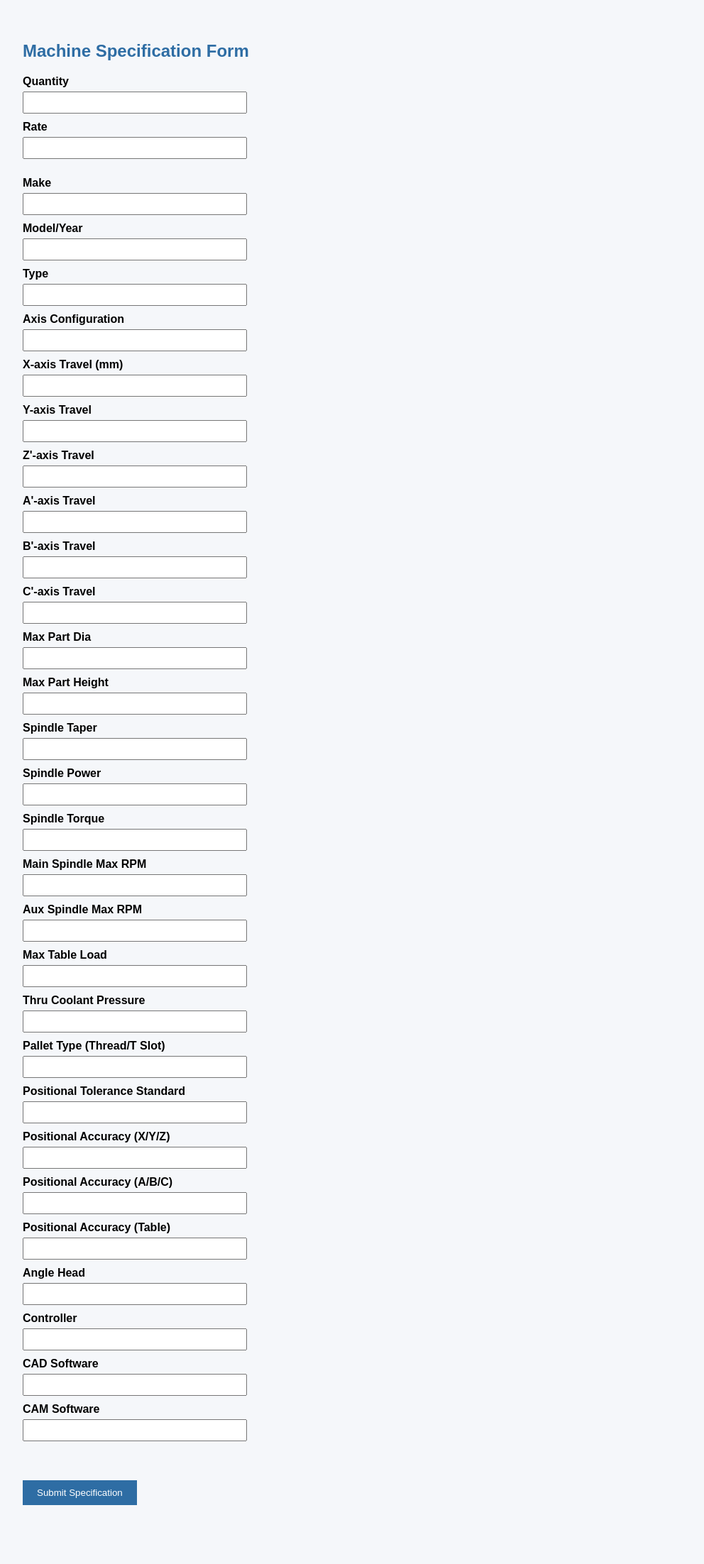
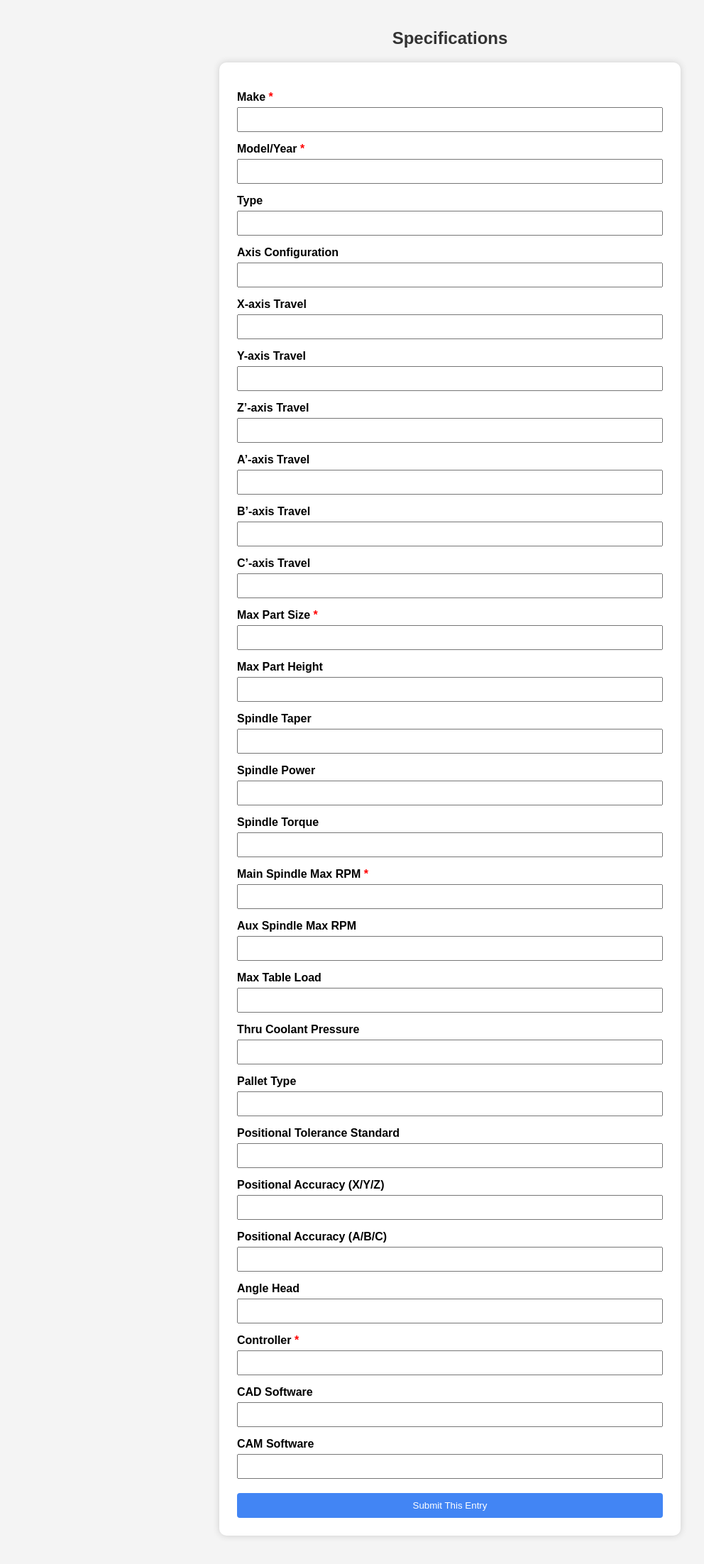
Before and after one commit to Monishahee/machine_forms, a Flask app: template templates/specs_form.html in a window 1280 px wide. Shown: the whole page at 71% size, without its empty margins (6-998 px from the left). Before the commit the page ends 2121 px from the top, so only its background shows below. Run offline with Flask 3, Linux system fonts and the light colour scheme; the template is opened without the code that fills it, so the values that code supplies are empty.

Commit message:
Initial commit

```diff
--- a/app.py
+++ b/app.py
@@ -1,112 +1,93 @@
 from flask import Flask, render_template, request, redirect, session
+import os
 import pandas as pd
-import os
+from datetime import datetime
 
 app = Flask(__name__)
-app.secret_key = 'macreqsecret'
+app.secret_key = 'your_secret_key'
 
-DATA_FILE = 'data/responses.xlsx'
+# Paths
+DATA_FOLDER = 'data'
+EXCEL_PATH = os.path.join(DATA_FOLDER, 'responses.xlsx')
+os.makedirs(DATA_FOLDER, exist_ok=True)
 
-if not os.path.exists('data'):
-    os.makedirs('data')
+# Machine & size options
+MACHINES = [
+    'Vertical Turning Turret', 'Vertical Turning Ram', 'Turning Lathe', 'Turning CNC',
+    'Conventional Milling', '3 Axis Vertical Machining Center', '3 Axis Horizontal Machining Center',
+    '4 Axis Vertical Machining Center', '4 Axis Horizontal Machining Center', '4 Axis Turn Mill',
+    '5 axis Milling', '5 Axis Mill Turn', '5 Axis Turn Mill',
+    'Surface Grinding', 'Cylindrical Grinding',
+    'Spark Erosion Drill', 'Spark Electrical Discharge Machining', 'Wire Electrical Discharge Machining'
+]
+SIZES = ['S1[Part Size (<=200)]', 'S2[Part Size (<=500)]', 'M1[Part Size (<=800)]', 'M2[Part Size (<=1000)]', 'L1[Part Size (<=1200)]', 'L2[Part Size (<=1500)]' , 'SP[Part Size (>1500)]' ]
+
+def is_special(machine):
+    return machine in [
+        'Spark Erosion Drill',
+        'Spark Electrical Discharge Machining',
+        'Wire Electrical Discharge Machining'
+    ]
 
 @app.route('/')
 def index():
-    machine_list = [
-        "Vertical Turning Turret", "Vertical Turning Ram", "Turning Lathe", "Turning CNC",
-        "Conventional Milling", "3 Axis Vertical Machining Center", "3 Axis Horizontal Machining Center",
-        "4 Axis Vertical Machining Center", "4 Axis Horizontal Machining Center", "4 Axis Turn Mill",
-        "5 axis Milling", "5 Axis Mill Turn", "5 Axis Turn Mill", "Surface Grinding", "Cylindrical Grinding",
-        "Spark Erosion Drill", "Spark Electrical Discharge Machining", "Wire Electrical Discharge Machining"
-    ]
-    return render_template("index.html", machine_list=machine_list)
+    return render_template('index.html')
 
-@app.route('/add_machine', methods=['POST'])
-def add_machine():
-    if not session.get('customer_details_filled'):
-        session['company'] = request.form['company']
-        session['vendor'] = request.form['vendor']
-        session['address'] = request.form['address']
-        session['customer_details_filled'] = True
+@app.route('/submit_customer', methods=['POST'])
+def submit_customer():
+    session['customer'] = {
+        'Company Name': request.form['company'],
+        'Vendor Name': request.form['vendor'],
+        'Address': request.form['address']
+    }
+    session['entries'] = []
+    return redirect('/machine_form')
 
-    machine_name = request.form['machine_name']
-    machine_size = request.form['machine_size']
-    session['current_machine'] = machine_name
-    session['current_size'] = machine_size
+@app.route('/machine_form')
+def machine_form():
+    return render_template('machine_form.html', machines=MACHINES, sizes=SIZES)
 
-    return render_template("specs_form.html", machine_name=machine_name, machine_size=machine_size)
+@app.route('/submit_machine', methods=['POST'])
+def submit_machine():
+    session['current'] = {
+        'Machine': request.form['machine'],
+        'Size': request.form['size'],
+        'Rate': request.form['rate'],
+        'Quantity': request.form['quantity']
+    }
+    return redirect('/specs_form')
 
-@app.route('/submit_specs', methods=['POST'])
-def submit_specs():
-    entry = {
-        "Company": session['company'],
-        "Vendor": session['vendor'],
-        "Address": session['address'],
-        "Machine Name": session['current_machine'],
-        "Machine Size": session['current_size'],
-        "Quantity": request.form.get("quantity"),
-        "Rate": request.form.get("rate"),
-        "Make": request.form.get("make"),
-        "Model/Year": request.form.get("model_year"),
-        "Type": request.form.get("type"),
-        "Axis Config": request.form.get("axis_config"),
-        "X Travel": request.form.get("x_travel"),
-        "Y Travel": request.form.get("y_travel"),
-        "Z Travel": request.form.get("z_travel"),
-        "A Travel": request.form.get("a_travel"),
-        "B Travel": request.form.get("b_travel"),
-        "C Travel": request.form.get("c_travel"),
-        "Max Part Dia": request.form.get("max_part_dia"),
-        "Max Part Height": request.form.get("max_part_height"),
-        "Spindle Taper": request.form.get("spindle_taper"),
-        "Spindle Power": request.form.get("spindle_power"),
-        "Spindle Torque": request.form.get("spindle_torque"),
-        "Main Spindle RPM": request.form.get("main_spindle_rpm"),
-        "Aux Spindle RPM": request.form.get("aux_spindle_rpm"),
-        "Max Table Load": request.form.get("max_table_load"),
-        "Coolant Pressure": request.form.get("coolant_pressure"),
-        "Pallet Type": request.form.get("pallet_type"),
-        "Tolerance Standard": request.form.get("tolerance_standard"),
-        "Accuracy XYZ": request.form.get("accuracy_xyz"),
-        "Accuracy ABC": request.form.get("accuracy_abc"),
-        "Accuracy Table": request.form.get("accuracy_table"),
-        "Angle Head": request.form.get("angle_head"),
-        "Controller": request.form.get("controller"),
-        "CAD Software": request.form.get("cad_software"),
-        "CAM Software": request.form.get("cam_software"),
-    }
+@app.route('/specs_form')
+def specs_form():
+    machine = session.get('current', {}).get('Machine', '')
+    special = is_special(machine)
+    return render_template('specs_form.html', special=special)
 
-    # Add special specs only for 3 machines
-    if session['current_machine'] in ["Spark Erosion Drill", "Spark Electrical Discharge Machining", "Wire Electrical Discharge Machining"]:
-        entry.update({
-            "Wire Diameter": request.form.get("wire_diameter"),
-            "Taper Degree": request.form.get("taper_degree"),
-            "Max Cutting Thickness": request.form.get("max_cut_thickness"),
-            "Surface Finish (Ra)": request.form.get("surface_finish"),
-            "Electrode Diameter": request.form.get("electrode_diameter"),
-            "Spindle Stroke": request.form.get("spindle_stroke"),
-            "Table Size": request.form.get("table_size"),
-            "Sink Size": request.form.get("sink_size"),
-        })
+@app.route('/submit_specifications', methods=['POST'])
+def submit_specifications():
+    spec_data = request.form.to_dict()
+    entry = {}
+    entry.update(session.get('customer', {}))
+    entry.update(session.get('current', {}))
+    entry.update(spec_data)
+    entry['Timestamp'] = datetime.now().strftime("%Y-%m-%d %H:%M:%S")
 
-    if not session.get('entries'):
-        session['entries'] = []
+    entries = session.get('entries', [])
+    entries.append(entry)
+    session['entries'] = entries
 
-    session['entries'].append(entry)
-    session.modified = True
+    return render_template('entry_submitted.html')
 
-    return redirect('/')
-
-@app.route('/submit_all', methods=['POST'])
-def submit_all():
-    if session.get('entries'):
-        df = pd.DataFrame(session['entries'])
-        if os.path.exists(DATA_FILE):
-            df_existing = pd.read_excel(DATA_FILE)
-            df = pd.concat([df_existing, df], ignore_index=True)
-        df.to_excel(DATA_FILE, index=False)
-        session.clear()
-    return "<h2>✅ All machine entries submitted successfully and saved to Excel.</h2><a href='/'>Back to Home</a>"
+@app.route('/final_submit')
+def final_submit():
+    entries = session.get('entries', [])
+    df = pd.DataFrame(entries)
+    if os.path.exists(EXCEL_PATH):
+        existing = pd.read_excel(EXCEL_PATH)
+        df = pd.concat([existing, df], ignore_index=True)
+    df.to_excel(EXCEL_PATH, index=False)
+    session.clear()
+    return "✅ All entries successfully submitted and saved to Excel."
 
 if __name__ == '__main__':
     app.run(debug=True)
--- a/requirements.txt
+++ b/requirements.txt
@@ -1,3 +1,2 @@
 Flask
-pandas
 openpyxl
--- a/static/style.css
+++ b/static/style.css
@@ -1,38 +1,52 @@
 body {
     font-family: Arial, sans-serif;
-    padding: 30px;
-    background-color: #f5f7fa;
+    margin: 40px;
+    background-color: #f4f4f4;
+}
+
+form {
+    background-color: #fff;
+    padding: 25px;
+    border-radius: 10px;
+    width: 600px;
+    margin: auto;
+    box-shadow: 0 0 10px #ccc;
 }
 
 h2, h3 {
-    color: #2e6da4;
-}
-
-.form-section {
-    margin-bottom: 20px;
+    text-align: center;
+    color: #333;
 }
 
 label {
     display: block;
+    margin-top: 15px;
     font-weight: bold;
-    margin-top: 10px;
 }
 
 input, select {
-    padding: 6px;
-    width: 300px;
+    width: 100%;
+    padding: 8px;
     margin-top: 5px;
+    box-sizing: border-box;
 }
 
-button, .submit-btn {
+input[type="submit"], button {
     margin-top: 20px;
-    padding: 10px 20px;
-    background-color: #2e6da4;
+    width: 100%;
+    padding: 10px;
+    background-color: #4285F4;
     color: white;
     border: none;
+    border-radius: 4px;
     cursor: pointer;
 }
 
-button:hover, .submit-btn:hover {
-    background-color: #204d74;
+input[type="submit"]:hover, button:hover {
+    background-color: #3367D6;
 }
+
+.required::after {
+    content: " *";
+    color: red;
+}
--- a/templates/specs_form.html
+++ b/templates/specs_form.html
@@ -1,65 +1,18 @@
 <!DOCTYPE html>
 <html>
 <head>
-    <title>Machine Specifications</title>
+    <title>Specifications</title>
     <link rel="stylesheet" href="{{ url_for('static', filename='style.css') }}">
-    <style>
-        body {
-            font-family: Arial, sans-serif;
-            padding: 30px;
-        }
-        h2 {
-            color: #2e6da4;
-        }
-        .form-section {
-            margin-bottom: 25px;
-        }
-        .form-section label {
-            display: block;
-            margin-top: 10px;
-            font-weight: bold;
-        }
-        .hidden {
-            display: none;
-        }
-        input, select {
-            padding: 6px;
-            width: 300px;
-        }
-        .submit-btn {
-            margin-top: 30px;
-            padding: 10px 20px;
-            background-color: #2e6da4;
-            color: white;
-            border: none;
-            cursor: pointer;
-        }
-        .submit-btn:hover {
-            background-color: #204d74;
-        }
-    </style>
 </head>
 <body>
-    <h2>Machine Specification Form</h2>
+    <h2>Specifications</h2>
+    <form method="POST" action="/submit_specifications">
 
-    <form action="/submit_specs" method="post">
-        <input type="hidden" name="machine_name" value="{{ machine_name }}">
-        <input type="hidden" name="machine_size" value="{{ machine_size }}">
+        <label class="required">Make</label>
+        <input type="text" name="make" required>
 
-        <div class="form-section">
-            <label>Quantity</label>
-            <input type="number" name="quantity" required>
-
-            <label>Rate</label>
-            <input type="number" name="rate" required>
-        </div>
-
-        <div class="form-section">
-            <label>Make</label>
-            <input type="text" name="make">
-
-            <label>Model/Year</label>
-            <input type="text" name="model_year">
+        <label class="required">Model/Year</label>
+        <input type="text" name="model_year" required>
 
         <label>Type</label>
         <input type="text" name="type">
@@ -67,26 +20,26 @@
         <label>Axis Configuration</label>
         <input type="text" name="axis_config">
 
-            <label>X-axis Travel (mm)</label>
+        <label>X-axis Travel</label>
         <input type="text" name="x_travel">
 
         <label>Y-axis Travel</label>
         <input type="text" name="y_travel">
 
-            <label>Z'-axis Travel</label>
+        <label>Z’-axis Travel</label>
         <input type="text" name="z_travel">
 
-            <label>A'-axis Travel</label>
+        <label>A’-axis Travel</label>
         <input type="text" name="a_travel">
 
-            <label>B'-axis Travel</label>
+        <label>B’-axis Travel</label>
         <input type="text" name="b_travel">
 
-            <label>C'-axis Travel</label>
+        <label>C’-axis Travel</label>
         <input type="text" name="c_travel">
 
-            <label>Max Part Dia</label>
-            <input type="text" name="max_part_dia">
+        <label class="required">Max Part Size</label>
+        <input type="text" name="max_part_dia" required>
 
         <label>Max Part Height</label>
         <input type="text" name="max_part_height">
@@ -100,11 +53,11 @@
         <label>Spindle Torque</label>
         <input type="text" name="spindle_torque">
 
-            <label>Main Spindle Max RPM</label>
-            <input type="text" name="main_spindle_rpm">
+        <label class="required">Main Spindle Max RPM</label>
+        <input type="text" name="main_spindle_max_rpm" required>
 
         <label>Aux Spindle Max RPM</label>
-            <input type="text" name="aux_spindle_rpm">
+        <input type="text" name="aux_spindle_max_rpm">
 
         <label>Max Table Load</label>
         <input type="text" name="max_table_load">
@@ -112,11 +65,11 @@
         <label>Thru Coolant Pressure</label>
         <input type="text" name="coolant_pressure">
 
-            <label>Pallet Type (Thread/T Slot)</label>
+        <label>Pallet Type</label>
         <input type="text" name="pallet_type">
 
         <label>Positional Tolerance Standard</label>
-            <input type="text" name="tolerance_standard">
+        <input type="text" name="tolerance_std">
 
         <label>Positional Accuracy (X/Y/Z)</label>
         <input type="text" name="accuracy_xyz">
@@ -124,40 +77,34 @@
         <label>Positional Accuracy (A/B/C)</label>
         <input type="text" name="accuracy_abc">
 
-            <label>Positional Accuracy (Table)</label>
-            <input type="text" name="accuracy_table">
-
         <label>Angle Head</label>
         <input type="text" name="angle_head">
 
-            <label>Controller</label>
-            <input type="text" name="controller">
+        <label class="required">Controller</label>
+        <input type="text" name="controller" required>
 
         <label>CAD Software</label>
-            <input type="text" name="cad_software">
+        <input type="text" name="cad">
 
         <label>CAM Software</label>
-            <input type="text" name="cam_software">
-        </div>
+        <input type="text" name="cam">
 
-        <!-- Special Specs -->
-        <div class="form-section" id="special-specs" style="display: none;">
-            <h3>Special Specifications</h3>
-
+        {% if special %}
+        <h3>Special EDM Specs</h3>
         <label>Wire Diameter</label>
-            <input type="text" name="wire_diameter">
+        <input type="text" name="wire_dia">
 
         <label>Taper Degree</label>
-            <input type="text" name="taper_degree">
+        <input type="text" name="taper">
 
         <label>Max Cutting Thickness</label>
-            <input type="text" name="max_cut_thickness">
+        <input type="text" name="cutting_thick">
 
         <label>Surface Finish (Ra)</label>
-            <input type="text" name="surface_finish">
+        <input type="text" name="finish">
 
         <label>Electrode Diameter</label>
-            <input type="text" name="electrode_diameter">
+        <input type="text" name="electrode_dia">
 
         <label>Spindle Stroke</label>
         <input type="text" name="spindle_stroke">
@@ -167,21 +114,9 @@
 
         <label>Sink Size</label>
         <input type="text" name="sink_size">
-        </div>
+        {% endif %}
 
-        <button type="submit" class="submit-btn">Submit Specification</button>
+        <input type="submit" value="Submit This Entry">
     </form>
-
-    <script>
-        const specialMachines = [
-            "Spark Erosion Drill",
-            "Spark Electrical Discharge Machining",
-            "Wire Electrical Discharge Machining"
-        ];
-        const currentMachine = "{{ machine_name }}";
-        if (specialMachines.includes(currentMachine)) {
-            document.getElementById('special-specs').style.display = "block";
-        }
-    </script>
 </body>
 </html>
```
Also changed, not shown: render.yaml (added, +9 -0 lines), templates/entry_submitted.html (added, +12 -0 lines), templates/index.html (+10 -39 lines), templates/machine_form.html (added, +31 -0 lines), 1 other file. Lines whose indentation alone changed are shown as unchanged.
